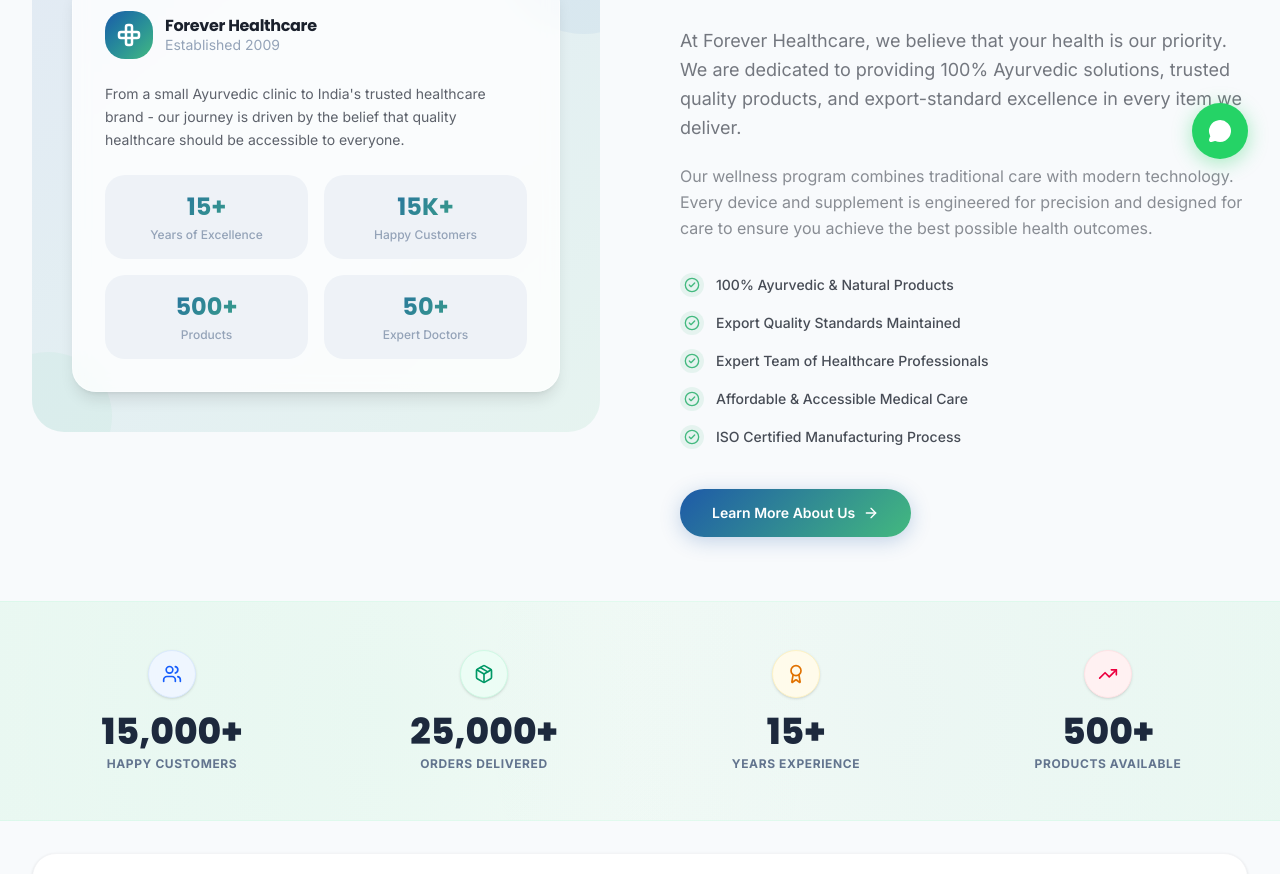
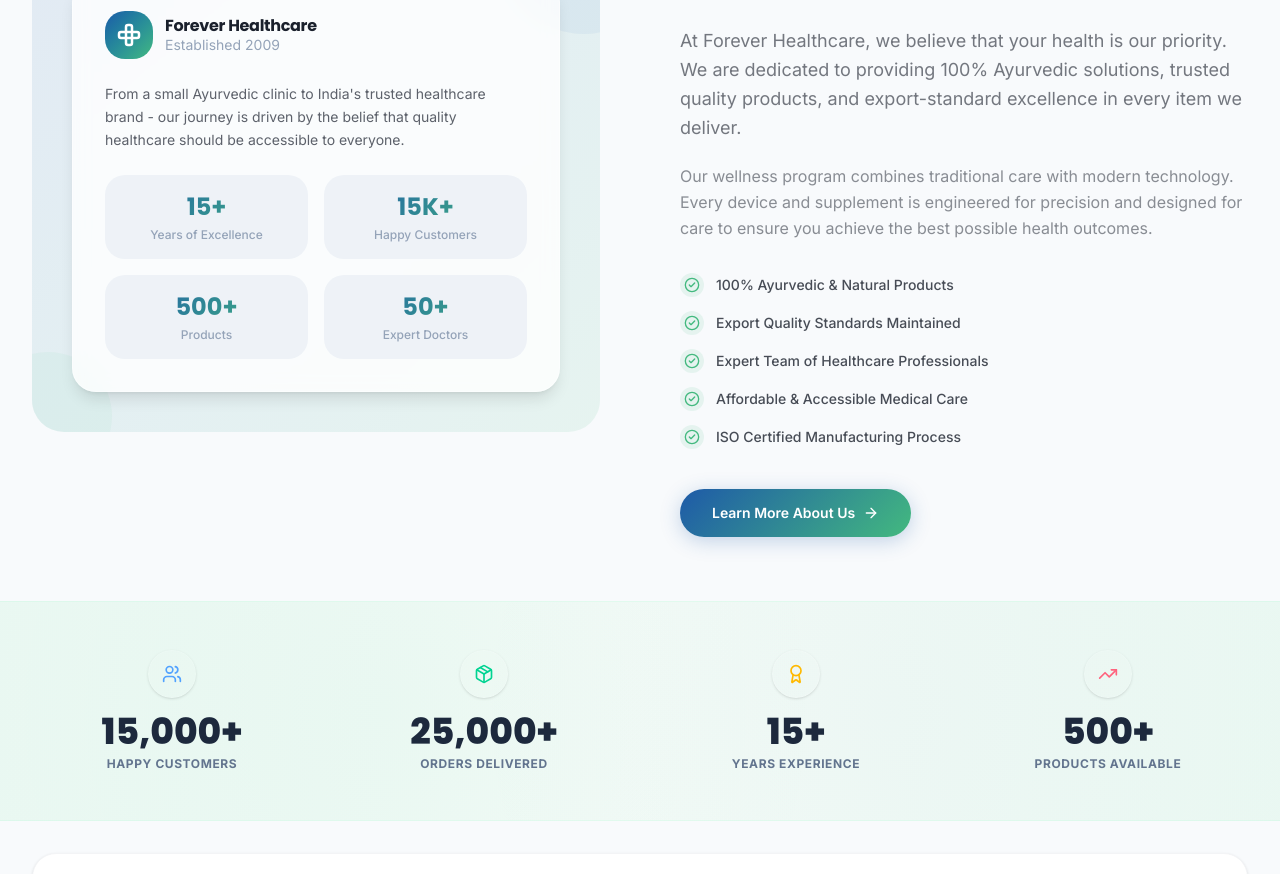
Before and after one commit to Manthan-Sinojiya/forever_next.js, a Next.js app: page /about in a window 1280 px wide. Shown: the part 609-1483 px from the top of the page. Built offline with nearby package versions, Linux system fonts and the light colour scheme.

Commit message:
Enforce login before checkout, handle callbackUrl redirect, and remove whatsapp button

```diff
--- a/app/cart/page.tsx
+++ b/app/cart/page.tsx
@@ -1,16 +1,16 @@
 "use client";
 
+import { useState, useEffect, Suspense } from "react";
+import { useRouter, useSearchParams } from "next/navigation";
+import { useSession } from "next-auth/react";
 import Navbar from "@/components/layout/Navbar";
 import Footer from "@/components/layout/Footer";
 import { useCartStore } from "@/lib/store";
 import { Trash2, Plus, Minus, ShoppingBag, ArrowRight, ShieldCheck, Truck, CreditCard, ChevronLeft, QrCode, Lock, CheckCircle } from "lucide-react";
 import Image from "next/image";
 import Link from "next/link";
-import { useState, useEffect } from "react";
-import { useRouter } from "next/navigation";
-import { useSession } from "next-auth/react";
 
-export default function CartPage() {
+function CartPageContent() {
   const { data: session } = useSession();
   const [mounted, setMounted] = useState(false);
   const [isCheckingOut, setIsCheckingOut] = useState(false);
@@ -45,6 +45,8 @@
   const getTotalPrice = useCartStore((state) => state.getTotalPrice);
   const clearCart = useCartStore((state) => state.clearCart);
   const router = useRouter();
+  const searchParams = useSearchParams();
+  const checkoutParam = searchParams.get("checkout") === "true";
 
   useEffect(() => {
     setMounted(true);
@@ -66,6 +68,31 @@
       }
     };
   }, [session]);
+
+  // Enforce login on checkout parameter
+  useEffect(() => {
+    if (checkoutParam) {
+      const savedEmail = localStorage.getItem("userEmail") || session?.user?.email;
+      if (!savedEmail) {
+        alert("Please login first to proceed to checkout!");
+        router.push("/login?callbackUrl=/cart?checkout=true");
+      } else {
+        setIsCheckingOut(true);
+      }
+    } else {
+      setIsCheckingOut(false);
+    }
+  }, [checkoutParam, session, router]);
+
+  const handleProceedToCheckout = () => {
+    const savedEmail = localStorage.getItem("userEmail") || session?.user?.email;
+    if (!savedEmail) {
+      alert("Please login first to proceed to checkout!");
+      router.push("/login?callbackUrl=/cart?checkout=true");
+      return;
+    }
+    router.push("/cart?checkout=true");
+  };
 
   if (!mounted) return null;
 
@@ -575,7 +602,7 @@
 
                     {!isCheckingOut ? (
                       <button
-                        onClick={() => setIsCheckingOut(true)}
+                        onClick={handleProceedToCheckout}
                         className="w-full bg-slate-900 hover:bg-emerald-600 hover:shadow-emerald-600/10 text-white py-3.5 rounded-xl font-bold text-sm transition-all active:scale-95 flex items-center justify-center gap-2 hover:shadow-lg"
                       >
                         Proceed to Checkout
@@ -730,3 +757,18 @@
     </>
   );
 }
+
+export default function CartPage() {
+  return (
+    <Suspense fallback={
+      <div className="min-h-screen flex items-center justify-center bg-slate-50">
+        <div className="text-center">
+          <div className="w-10 h-10 border-4 border-emerald-600 border-t-transparent rounded-full animate-spin mx-auto mb-4" />
+          <p className="text-slate-500 font-medium text-sm">Loading your cart...</p>
+        </div>
+      </div>
+    }>
+      <CartPageContent />
+    </Suspense>
+  );
+}
--- a/app/layout.tsx
+++ b/app/layout.tsx
@@ -2,7 +2,6 @@
 import { Inter, Poppins, Manrope } from "next/font/google";
 import "./globals.css";
 import ScrollProgress from "@/components/layout/ScrollProgress";
-import WhatsAppButton from "@/components/layout/WhatsAppButton";
 import SessionProvider from "@/components/providers/SessionProvider";
 import CartDrawer from "@/components/layout/CartDrawer";
 import ToastContainer from "@/components/layout/ToastContainer";
@@ -145,7 +144,6 @@
           <CartDrawer />
           <ToastContainer />
         </SessionProvider>
-        <WhatsAppButton />
       </body>
     </html>
   );
--- a/app/login/page.tsx
+++ b/app/login/page.tsx
@@ -2,16 +2,18 @@
 
 import Link from "next/link";
 import { Lock, Mail, ShieldCheck, ArrowRight } from "lucide-react";
-import { useState } from "react";
-import { useRouter } from "next/navigation";
+import { useState, Suspense } from "react";
+import { useRouter, useSearchParams } from "next/navigation";
 import { signIn } from "next-auth/react";
 
-export default function LoginPage() {
+function LoginPageContent() {
   const [email, setEmail] = useState("");
   const [password, setPassword] = useState("");
   const [loading, setLoading] = useState(false);
   const [error, setError] = useState<string | null>(null);
   const router = useRouter();
+  const searchParams = useSearchParams();
+  const callbackUrl = searchParams.get("callbackUrl");
 
   const handleSignIn = async (e: React.FormEvent) => {
     e.preventDefault();
@@ -48,6 +50,8 @@
       const role = localStorage.getItem("userRole");
       if (role === "admin") {
         router.push("/admin");
+      } else if (callbackUrl) {
+        router.push(callbackUrl);
       } else {
         router.push("/profile");
       }
@@ -170,3 +174,18 @@
     </main>
   );
 }
+
+export default function LoginPage() {
+  return (
+    <Suspense fallback={
+      <div className="min-h-screen flex items-center justify-center bg-slate-50">
+        <div className="text-center">
+          <div className="w-10 h-10 border-4 border-emerald-600 border-t-transparent rounded-full animate-spin mx-auto mb-4" />
+          <p className="text-slate-500 font-medium text-sm">Loading login portal...</p>
+        </div>
+      </div>
+    }>
+      <LoginPageContent />
+    </Suspense>
+  );
+}
--- a/components/home/Stats.tsx
+++ b/components/home/Stats.tsx
@@ -34,32 +34,32 @@
 
 const stats = [
   {
-    icon: <Users className="w-5 h-5" />,
+    icon: <Users className="w-5 h-5 text-blue-400" />,
     value: 15000,
     suffix: "+",
     label: "Happy Customers",
-    color: "text-blue-600 bg-blue-50 border-blue-100",
+    color: "text-blue-400 bg-white/5 border-white/10",
   },
   {
-    icon: <Package className="w-5 h-5" />,
+    icon: <Package className="w-5 h-5 text-emerald-400" />,
     value: 25000,
     suffix: "+",
     label: "Orders Delivered",
-    color: "text-emerald-600 bg-emerald-50 border-emerald-100",
+    color: "text-emerald-400 bg-white/5 border-white/10",
   },
   {
-    icon: <Award className="w-5 h-5" />,
+    icon: <Award className="w-5 h-5 text-amber-400" />,
     value: 15,
     suffix: "+",
     label: "Years Experience",
-    color: "text-amber-600 bg-amber-50 border-amber-100",
+    color: "text-amber-400 bg-white/5 border-white/10",
   },
   {
-    icon: <TrendingUp className="w-5 h-5" />,
+    icon: <TrendingUp className="w-5 h-5 text-rose-400" />,
     value: 500,
     suffix: "+",
     label: "Products Available",
-    color: "text-rose-600 bg-rose-50 border-rose-100",
+    color: "text-rose-400 bg-white/5 border-white/10",
   },
 ];
 
```
